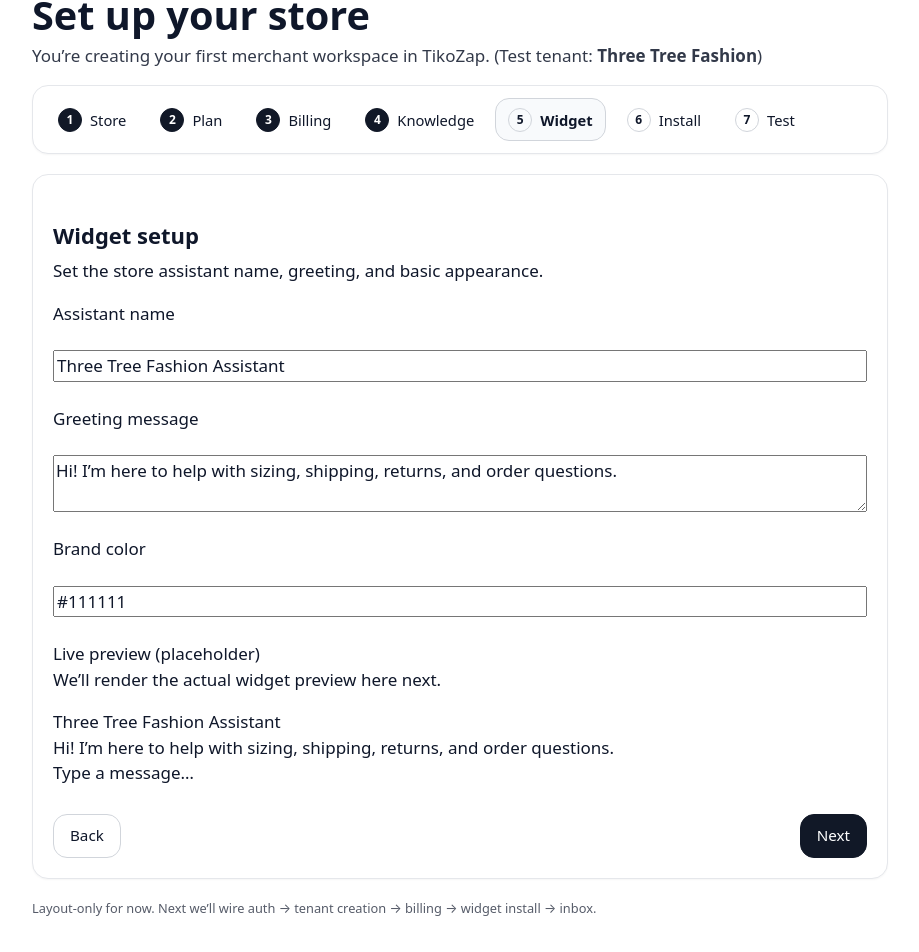
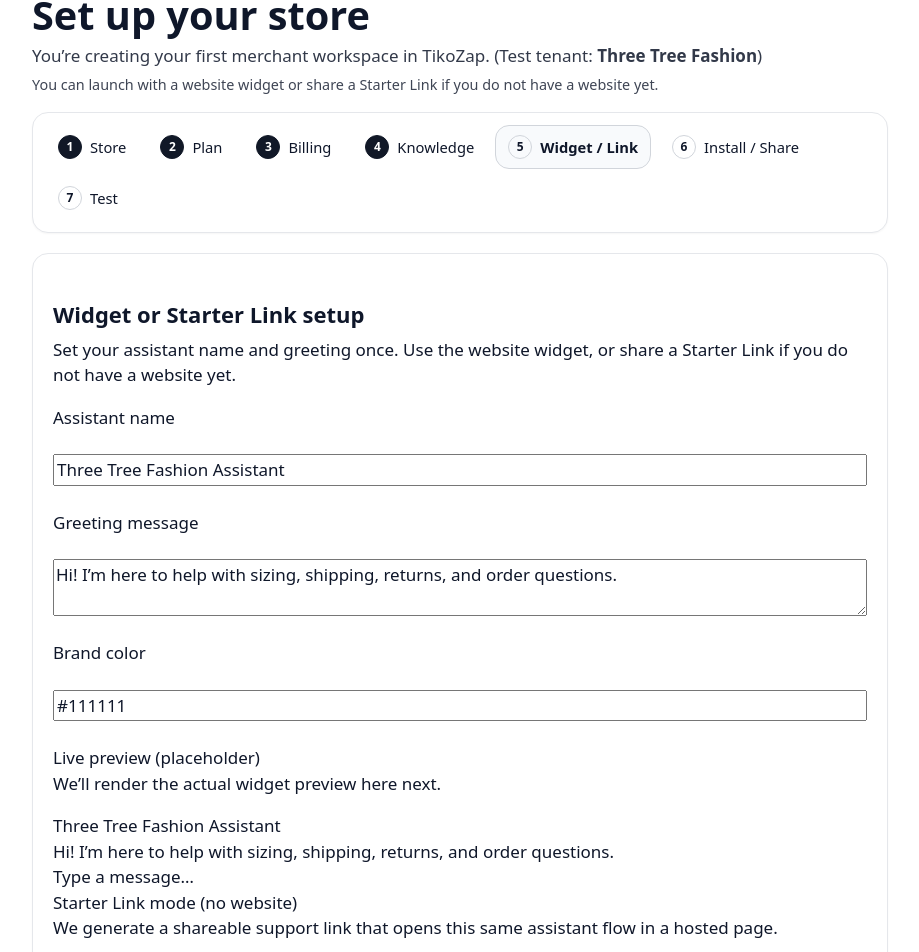
Before and after one commit to tikozap/tikozap-site, a Next.js app: page /onboarding/widget in a window 1280 px wide. Shown: the part 118-1070 px from the top of the page, without its empty margins (180-1099 px from the left). Built offline with nearby package versions, Linux system fonts and the light colour scheme.

Commit message:
feat: highlight Starter Link across landing, docs, and onboarding
Co-authored-by: tikozap <tikozap@users.noreply.github.com>

```diff
--- a/src/app/features/page.tsx
+++ b/src/app/features/page.tsx
@@ -28,7 +28,7 @@ const coreFeatures = [
     id: 'easy-install',
     title: 'One-click install',
     icon: '🔌',
-    body: 'Drop-in script or app install. Connect your store and help center in minutes—no engineering team needed.',
+    body: 'Drop-in script, app install, or Starter Link for no-website SBOs. Launch in minutes without an engineering team.',
     href: '/docs#easy-install',
   },
   {
--- a/src/app/onboarding/_components/OnboardingStepper.tsx
+++ b/src/app/onboarding/_components/OnboardingStepper.tsx
@@ -8,8 +8,8 @@ const STEPS = [
   { key: 'plan', label: 'Plan', href: '/onboarding/plan' },
   { key: 'billing', label: 'Billing', href: '/onboarding/billing' },
   { key: 'knowledge', label: 'Knowledge', href: '/onboarding/knowledge' },
-  { key: 'widget', label: 'Widget', href: '/onboarding/widget' },
-  { key: 'install', label: 'Install', href: '/onboarding/install' },
+  { key: 'widget', label: 'Widget / Link', href: '/onboarding/widget' },
+  { key: 'install', label: 'Install / Share', href: '/onboarding/install' },
   { key: 'test', label: 'Test', href: '/onboarding/test' },
 ];
 
--- a/src/app/onboarding/layout.tsx
+++ b/src/app/onboarding/layout.tsx
@@ -11,6 +11,10 @@ export default function OnboardingLayout({ children }: { children: ReactNode })
           You’re creating your first merchant workspace in TikoZap. (Test tenant:{' '}
           <strong>Three Tree Fashion</strong>)
         </p>
+        <p style={{ marginTop: '.35rem', fontSize: '.9rem', opacity: 0.8 }}>
+          You can launch with a website widget or share a Starter Link if you do not have a
+          website yet.
+        </p>
       </header>
 
       <OnboardingStepper />
--- a/src/app/onboarding/widget/page.tsx
+++ b/src/app/onboarding/widget/page.tsx
@@ -3,8 +3,11 @@ import OnboardingNav from '../_components/OnboardingNav';
 export default function WidgetStep() {
   return (
     <div>
-      <h2 className="text-lg font-semibold">Widget setup</h2>
-      <p className="mt-1 text-sm opacity-80">Set the store assistant name, greeting, and basic appearance.</p>
+      <h2 className="text-lg font-semibold">Widget or Starter Link setup</h2>
+      <p className="mt-1 text-sm opacity-80">
+        Set your assistant name and greeting once. Use the website widget, or share a
+        Starter Link if you do not have a website yet.
+      </p>
 
       <div className="mt-6 grid gap-4 sm:grid-cols-2">
         <div className="grid gap-4">
@@ -45,6 +48,17 @@ export default function WidgetStep() {
         </div>
       </div>
 
+      <div className="mt-4 rounded-2xl border border-zinc-200 bg-zinc-50 p-4">
+        <div className="text-sm font-semibold">Starter Link mode (no website)</div>
+        <p className="mt-1 text-xs opacity-80">
+          We generate a shareable support link that opens this same assistant flow in a
+          hosted page.
+        </p>
+        <div className="mt-3 rounded-xl border border-zinc-200 bg-white px-3 py-2 text-sm">
+          https://app.tikozap.com/s/three-tree-fashion
+        </div>
+      </div>
+
       <OnboardingNav backHref="/onboarding/knowledge" nextHref="/onboarding/install" />
     </div>
   );
--- a/src/app/page.tsx
+++ b/src/app/page.tsx
@@ -13,7 +13,7 @@ export default function Page() {
           <h1 className="hero-title">Instant AI customer support for your store</h1>
 
           <p className="sub">
-            Easy setup • Affordable pricing •{' '}
+            Website widget or Starter Link • Affordable pricing •{' '}
             <span className="nowrap">24/7&nbsp;on-call.</span>
           </p>
 
@@ -28,6 +28,8 @@ export default function Page() {
 
           <div className="helpers">
             <span>No credit card required for trial</span>
+            <span className="dot" />
+            <span>No website required</span>
             <span className="dot" />
             <span>Cancel anytime</span>
           </div>
```
Also changed, not shown: src/app/docs/page.tsx (+20 -4 lines), src/app/onboarding/install/page.tsx (+16 -4 lines).
